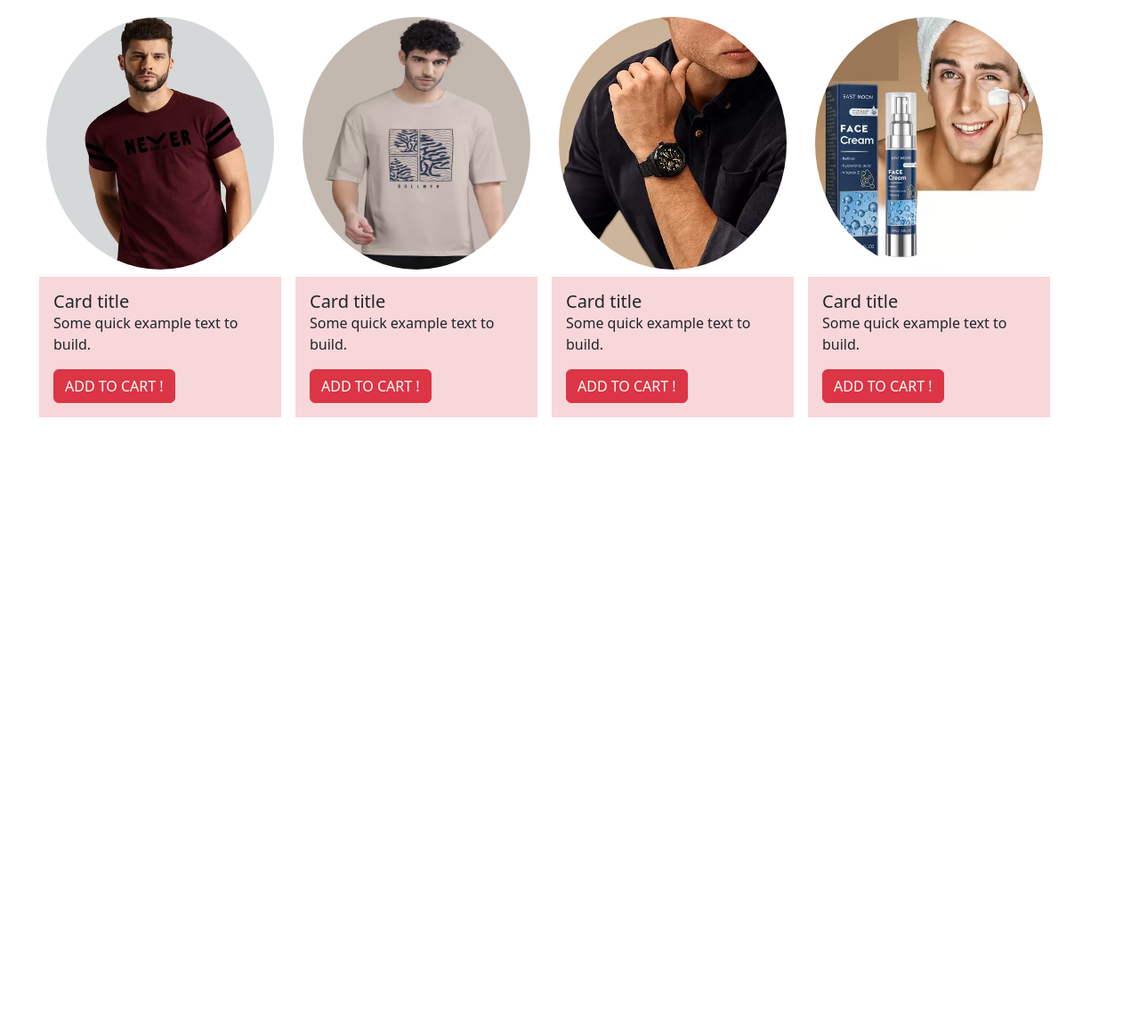
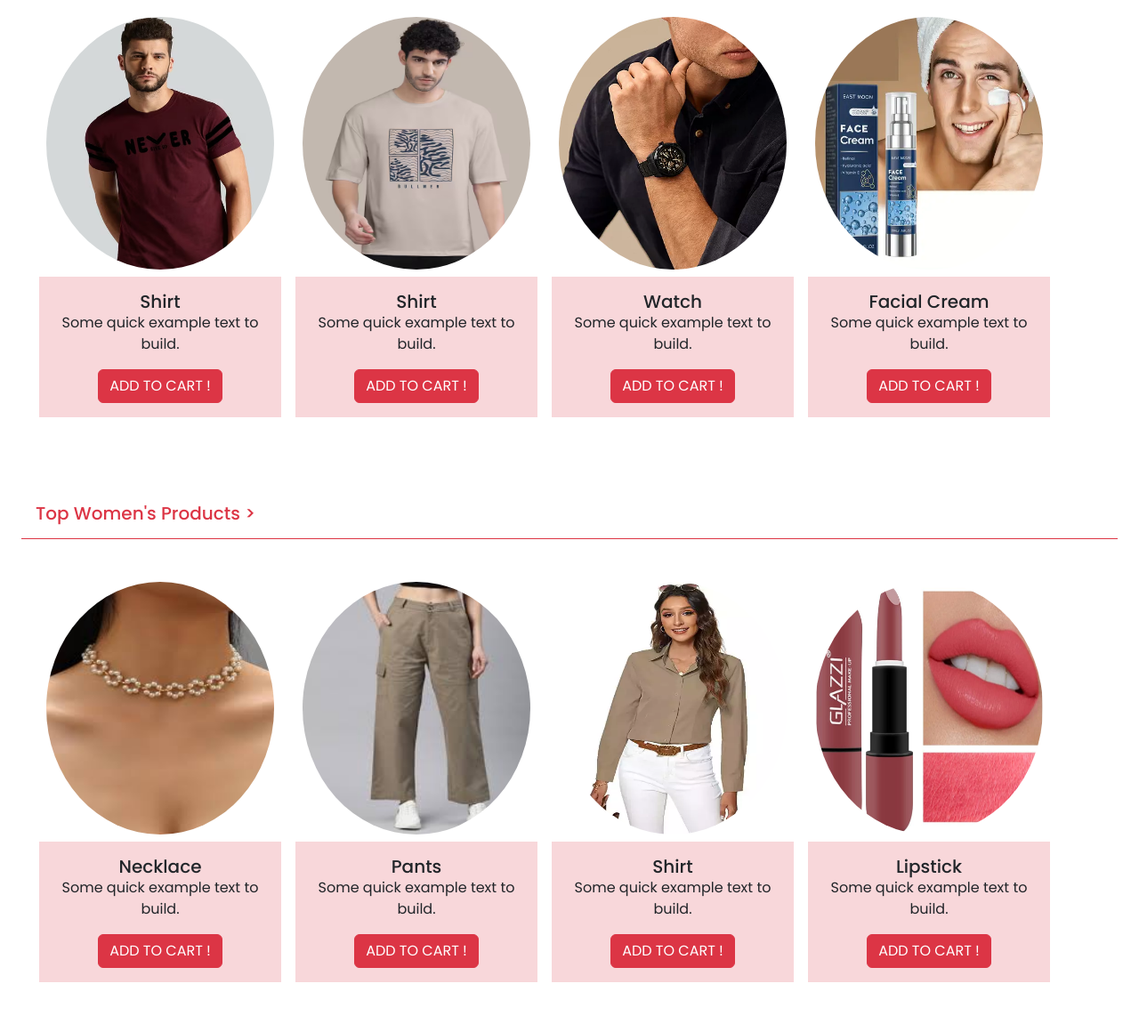
Before and after one commit to matifelitti/Clothing-Web-Store, a plain HTML site: page home.html in a window 1280 px wide. Shown: the part 738-1898 px from the top of the page at 89% size. Before the commit the page ends 1263 px from the top, so only its background shows below. Drawn offline with nearby package versions, Linux system fonts and the light colour scheme.

Commit message:
women products

```diff
--- a/home.html
+++ b/home.html
@@ -10,6 +10,7 @@
       integrity="sha384-QWTKZyjpPEjISv5WaRU9OFeRpok6YctnYmDr5pNlyT2bRjXh0JMhjY6hW+ALEwIH"
       crossorigin="anonymous"
     />
+    <link rel="stylesheet" href="styles.css" />
   </head>
 
   <body>
@@ -57,7 +58,7 @@
               </li>
             </ul>
             <form class="d-flex col-4" role="search">
-              <input class="form-control me-2 text-center border-danger" type="search" placeholder="Search for intems and brands" aria-label="Search">
+              <input class="form-control me-2 text-center border-danger shadow-none" type="search" placeholder="Search for intems and brands" aria-label="Search">
               <button class="btn btn-danger" type="submit">Search</button>
             </form>
             <ul class="navbar-nav mb-2 mb-lg-0">
@@ -81,13 +82,13 @@
         </div>
         <div class="carousel-inner">
           <div class="carousel-item active">
-            <img style="height: 550px" src="carousel1.jpeg" class="d-block w-100" alt="image1">
+            <img style="height: 550px" src="images/carousel1.jpeg" class="d-block w-100" alt="image1">
           </div>
           <div class="carousel-item">
-            <img style="height: 550px" src="carousel2.jpeg" class="d-block w-100" alt="image2">
+            <img style="height: 550px" src="images/carousel2.jpeg" class="d-block w-100" alt="image2">
           </div>
           <div class="carousel-item">
-            <img style="height: 550px" src="carousel3.jpeg" class="d-block w-100" alt="image3">
+            <img style="height: 550px" src="images/carousel3.jpeg" class="d-block w-100" alt="image3">
           </div>
         </div>
         <button class="carousel-control-prev" type="button" data-bs-target="#carouselExampleDark" data-bs-slide="prev">
@@ -100,7 +101,7 @@
         </button>
       </div>
 
-      <!-- images container  -->
+      <!-- images men's container  -->
       <div class="h5 p-3 m-4 text-danger border-bottom border-danger">
         Top Men's Products >
       </div>
@@ -109,34 +110,79 @@
 
       <div class="row pt-2 p-5">
       <div class="p-2 col-12 col-lg-4" style="width: 18rem;">
-        <img style="height: 300px" src="topmen1.jpeg" class="p-2 card-img-top rounded-circle" alt="image 1">
-        <div class="card-body bg-danger-subtle p-3">
-          <h5 class="card-title">Card title</h5>
+        <img style="height: 300px" src="images/topmen1.jpeg" class="p-2 card-img-top rounded-circle" alt="image 1">
+        <div class="card-body bg-danger-subtle p-3 text-center">
+          <h5 class="card-title">Shirt</h5>
           <p class="card-text">Some quick example text to build.</p>
           <a href="#" class="btn btn-danger">ADD TO CART !</a>
         </div>
       </div>
 
       <div class="p-2 col-12 col-lg-4" style="width: 18rem;">
-        <img style="height: 300px" src="topmen2.jpeg" class="p-2 card-img-top rounded-circle" alt="image 2">
-        <div class="card-body bg-danger-subtle p-3">
-          <h5 class="card-title">Card title</h5>
+        <img style="height: 300px" src="images/topmen2.jpeg" class="p-2 card-img-top rounded-circle" alt="image 2">
+        <div class="card-body bg-danger-subtle p-3 text-center">
+          <h5 class="card-title">Shirt</h5>
           <p class="card-text">Some quick example text to build.</p>
           <a href="#" class="btn btn-danger">ADD TO CART !</a>
         </div>
       </div>
       <div class="p-2 col-12 col-lg-4" style="width: 18rem;">
-        <img style="height: 300px" src="topmen3.jpeg" class="p-2 card-img-top rounded-circle" alt="image 3">
-        <div class="card-body bg-danger-subtle p-3">
-          <h5 class="card-title">Card title</h5>
+        <img style="height: 300px" src="images/topmen3.jpeg" class="p-2 card-img-top rounded-circle" alt="image 3">
+        <div class="card-body bg-danger-subtle p-3 text-center">
+          <h5 class="card-title">Watch</h5>
           <p class="card-text">Some quick example text to build.</p>
           <a href="#" class="btn btn-danger">ADD TO CART !</a>
         </div>
       </div>
       <div class="p-2 col-12 col-lg-4" style="width: 18rem;">
-        <img style="height: 300px" src="topmen4.jpeg" class="p-2 card-img-top rounded-circle" alt="image 4">
-        <div class="card-body bg-danger-subtle p-3">
-          <h5 class="card-title">Card title</h5>
+        <img style="height: 300px" src="images/topmen4.jpeg" class="p-2 card-img-top rounded-circle" alt="image 4">
+        <div class="card-body bg-danger-subtle p-3 text-center">
+          <h5 class="card-title">Facial Cream</h5>
+          <p class="card-text">Some quick example text to build.</p>
+          <a href="#" class="btn btn-danger">ADD TO CART !</a>
+        </div>
+      </div>
+    </div>
+    </div>
+
+
+      <!-- images women's container  -->
+      <div class="h5 p-3 m-4 text-danger border-bottom border-danger">
+        Top Women's Products >
+      </div>
+
+    <div class="container"></div>
+
+      <div class="row pt-2 p-5">
+      <div class="p-2 col-12 col-lg-4" style="width: 18rem;">
+        <img style="height: 300px" src="images/topwomen1.jpeg" class="p-2 card-img-top rounded-circle" alt="image 1">
+        <div class="card-body bg-danger-subtle p-3 text-center">
+          <h5 class="card-title">Necklace</h5>
+          <p class="card-text">Some quick example text to build.</p>
+          <a href="#" class="btn btn-danger">ADD TO CART !</a>
+        </div>
+      </div>
+
+      <div class="p-2 col-12 col-lg-4" style="width: 18rem;">
+        <img style="height: 300px" src="images/topwomen2.jpeg" class="p-2 card-img-top rounded-circle" alt="image 2">
+        <div class="card-body bg-danger-subtle p-3 text-center">
+          <h5 class="card-title">Pants</h5>
+          <p class="card-text">Some quick example text to build.</p>
+          <a href="#" class="btn btn-danger">ADD TO CART !</a>
+        </div>
+      </div>
+      <div class="p-2 col-12 col-lg-4" style="width: 18rem;">
+        <img style="height: 300px" src="images/topwomen3.jpeg" class="p-2 card-img-top rounded-circle" alt="image 3">
+        <div class="card-body bg-danger-subtle p-3 text-center">
+          <h5 class="card-title">Shirt</h5>
+          <p class="card-text">Some quick example text to build.</p>
+          <a href="#" class="btn btn-danger">ADD TO CART !</a>
+        </div>
+      </div>
+      <div class="p-2 col-12 col-lg-4" style="width: 18rem;">
+        <img style="height: 300px" src="images/topwomen4.jpeg" class="p-2 card-img-top rounded-circle" alt="image 4">
+        <div class="card-body bg-danger-subtle p-3 text-center">
+          <h5 class="card-title">Lipstick</h5>
           <p class="card-text">Some quick example text to build.</p>
           <a href="#" class="btn btn-danger">ADD TO CART !</a>
         </div>
--- /dev/null
+++ b/styles.css
@@ -0,0 +1,10 @@
+@import url('https://fonts.googleapis.com/css2?family=Poppins:ital,wght@0,100;0,200;0,300;0,400;0,500;0,600;0,700;0,800;0,900;1,100;1,200;1,300;1,400;1,500;1,600;1,700;1,800;1,900&display=swap');
+
+body{
+    font-family: "Poppins", sans-serif;
+}
+
+.dropdown-item:hover{
+    background-color: rgb(220, 53, 69);
+    color: white;
+}
```
Also changed, not shown: images/carousel1.jpeg (renamed from carousel1.jpeg), images/carousel2.jpeg (renamed from carousel2.jpeg), images/carousel3.jpeg (renamed from carousel3.jpeg), images/topmen1.jpeg (renamed from topmen1.jpeg), images/topmen2.jpeg (renamed from topmen2.jpeg), images/topmen3.jpeg (renamed from topmen3.jpeg), images/topmen4.jpeg (renamed from topmen4.jpeg), images/topwomen1.jpeg (added), images/topwomen2.jpeg (added), images/topwomen3.jpeg (added), images/topwomen4.jpeg (added).
